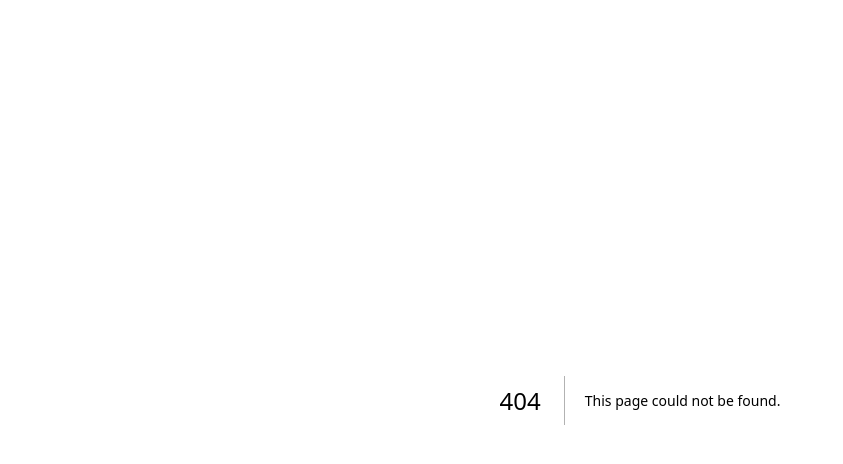
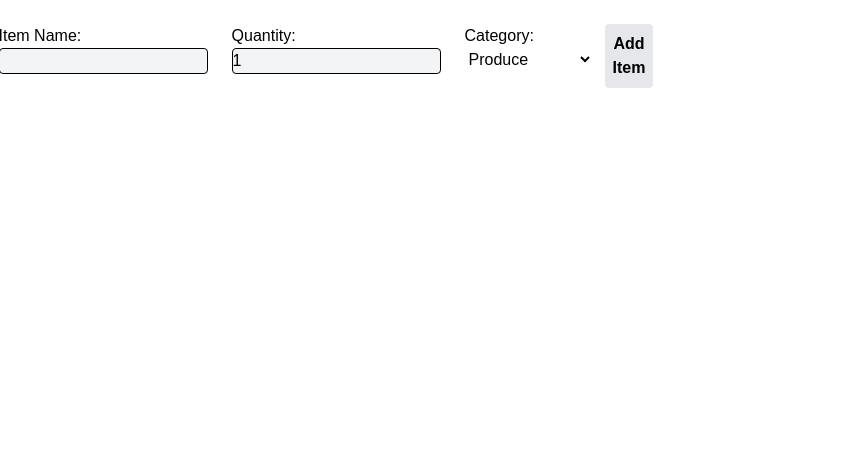
Before and after one commit to Edu-Henry-Leung/cprg306-assignments, a Next.js app: page /week-4 in a window 1280 px wide. Before the commit this address had no page. Shown: the top 464 px of the page, without its empty margins (0-843 px from the left). Built offline with nearby package versions, Linux system fonts and the light colour scheme.

Commit message:
Week 4 changes

```diff
--- a/app/page.tsx
+++ b/app/page.tsx
@@ -7,6 +7,7 @@ export default function Home() {
       <nav>
         <ul className="underline"><Link href="/week-2">week-2</Link></ul>
         <ul className="underline"><Link href="/week-3">week-3</Link></ul>
+        <ul className="underline"><Link href="/week-4">week-4</Link></ul>
       </nav>
     </main>
   );
--- /dev/null
+++ b/app/week-4/new-item.tsx
@@ -0,0 +1,88 @@
+"use client";
+
+import { ChangeEvent, useState } from "react";
+
+export default function AddItems() {
+    let [name, setName] = useState("");
+
+    let [quantity, setQuantity] = useState(1);
+
+    let [category, setCategory] = useState("Produce");
+
+    let [nameTouched, setNameTouched] = useState(false);
+
+    const handleNameTouched = () => {
+        setNameTouched(true);
+    }
+
+    const handleNameChange = (event: React.ChangeEvent<HTMLInputElement>) => {
+        setName(event.target.value);
+    }
+
+    const handleQuantityChange = (event: React.ChangeEvent<HTMLInputElement>) => {
+        setQuantity(event.target.valueAsNumber);
+    }
+
+    const handleCategoryChange = (event: React.ChangeEvent<HTMLSelectElement>) => {
+        setCategory(event.target.value);
+    }
+
+    const handleSubmit = (event: React.FormEvent) => {
+        event.preventDefault();
+
+        const newItem = {
+            name: name,
+            quantity: quantity,
+            category: category,
+        }
+
+        console.log(newItem)
+        alert("An Item was added!\n" +
+            "Name: " + name + "\n" +
+            "Quantity: " + quantity + "\n" +
+            "Category: " + category + "\n"
+        );
+
+        name = "";
+        quantity = 1;
+        category = "Produce";
+
+    }
+
+    return (
+        <div className="flex w-1/2 justify-center">
+            <form className="flex bg-white rounded p-6" onSubmit={handleSubmit}>
+                <div className="px-3">
+                    <label className="block text-black">Item Name: </label>
+                    <input className={'rounded border border-black bg-gray-100 text-black'} type="text" name="name" onBlur={handleNameTouched} value={name} onChange={handleNameChange} required/>
+                </div>
+
+                <div className="px-3">
+                    <label className="block text-black">Quantity: </label>
+                    <input className="rounded border border-black bg-gray-100 text-black" aria-valuemin={1} aria-valuemax={99} type="number" name="quantity" value={quantity} onChange={handleQuantityChange} required/>
+                </div>
+
+                <div className="px-3">
+                    <label className="block text-black">Category:</label>
+                    <select className="text-black" name="category" onChange={handleCategoryChange}>
+                        <option value={category}>Produce</option>
+                        <option value="Dairy">Dairy</option>
+                        <option value="Bakery">Bakery</option>
+                        <option value="Meat">Meat</option>
+                        <option value="Frozen Foods">Frozen Foods</option>
+                        <option value="Canned Goods">Canned Goods</option>
+                        <option value="Dry Goods">Dry Goods</option>
+                        <option value="Beverages">Beverages</option>
+                        <option value="Snacks">Snacks</option>
+                        <option value="Household">Household</option>
+                        <option value="Other">Other</option>
+                    </select>
+                </div>
+
+                <button className="rounded p-2 bg-gray-200 text-black font-bold"type="submit" value="Add Item">Add Item</button>
+
+            </form>
+        </div>
+
+    )
+}
--- /dev/null
+++ b/app/week-4/page.tsx
@@ -0,0 +1,9 @@
+import AddItems from "./new-item";
+
+export default function Home() {
+    return (
+        <main>
+            <AddItems />
+        </main>
+    )
+}
```
